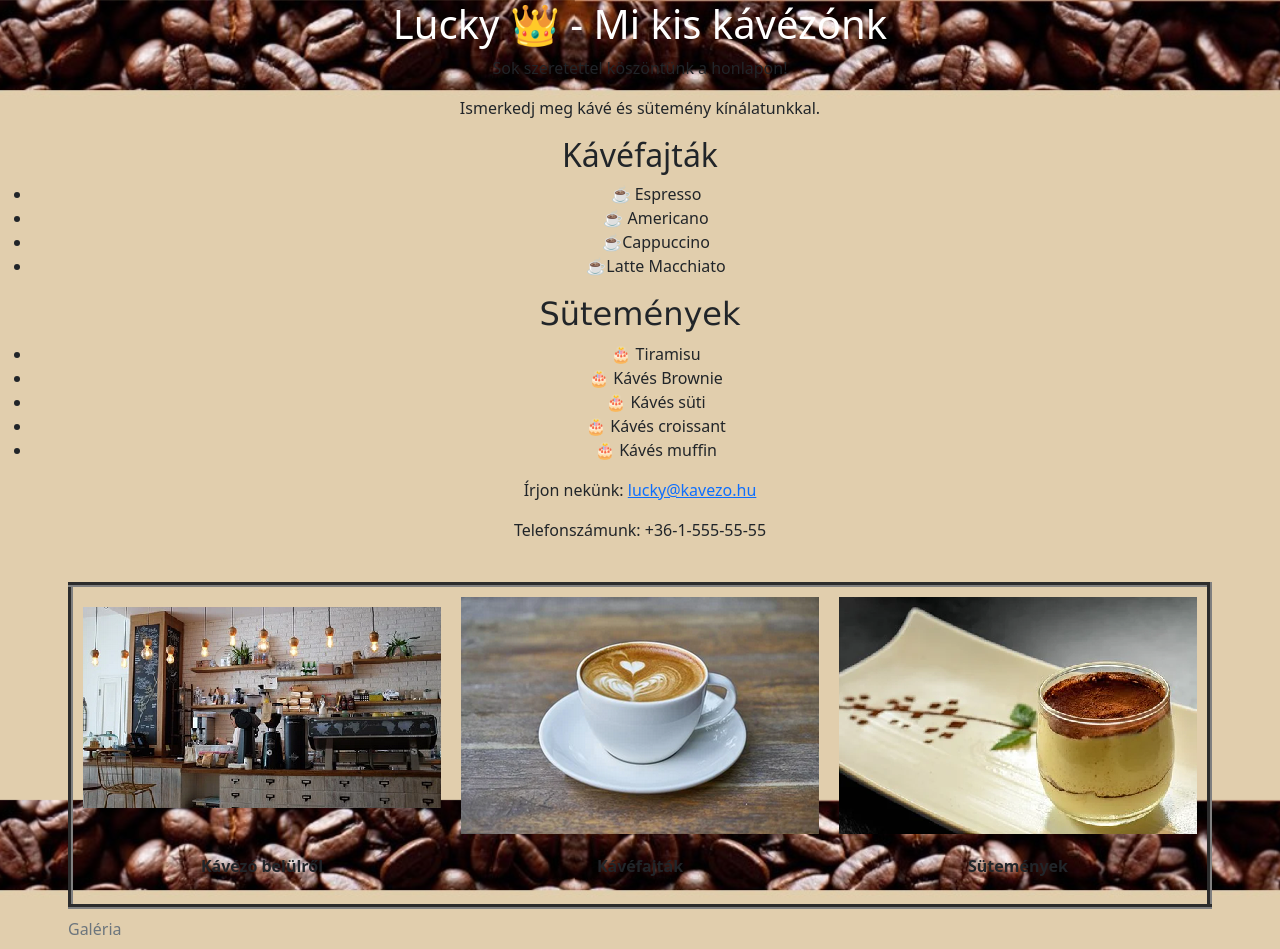
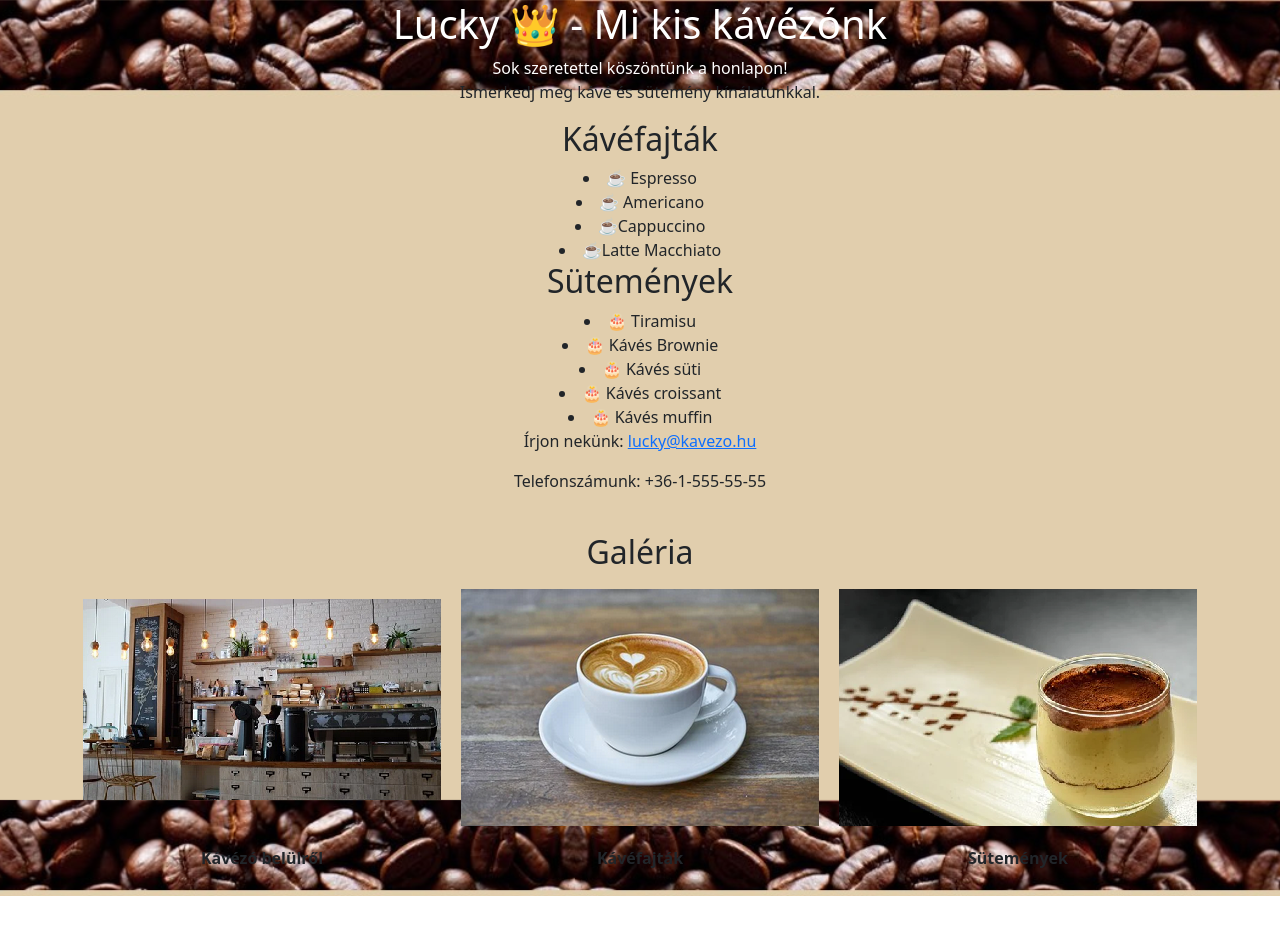
Before and after one commit to Robinhood0123/Kirajok, a plain HTML site: page kavezo_uj/Kiraj-Caffe.html in a window 1280 px wide. After the commit the page ends 896 px from the top, so only its background shows below. Drawn offline with Linux system fonts and the light colour scheme; files that its build step writes are made by us from their sources.

Commit message:
11.13
Weboldal véglegesítése

```diff
--- a/kavezo_uj/Kiraj-Caffe.html
+++ b/kavezo_uj/Kiraj-Caffe.html
@@ -1,11 +1,11 @@
 <!DOCTYPE html>
 <html lang="hu">
+
 <head>
     <meta charset="UTF-8">
-    <meta http-equiv="X-UA-Comparible" coneten="IE=edge"
+    <meta http-equiv="X-UA-Comparible" coneten="IE=edge">
     <meta name="viewport" content="width=device-width, initial-scale=1.0">
-    <link rel="stylesheet" href="./bootstrap-5.0.2-dist/bootstrap.min.css" integrity="sha384-B0vP5xmATw1+K9KRQjQERJvTumQW0nPEzvF6L/Z6nronJ3oUOFUFpCjEUQouq2+l" crossorigin="anonymous">
-    <link rel="stylesheet" href="./bootstrap-5.0.2-dist/style.css">
+    <link rel="stylesheet" href="./bootstrap-5.0.2-dist/bootstrap.min.css">
     <link rel="stylesheet" href="style.css">
     <title>Lucky</title>
     <style>
@@ -17,44 +17,42 @@
         }
     </style>
 </head>
-<body backgroundcolor="lightgreen" vlink="green" alink="darkred">
-    <div width="600" align= center>
+
+<body>
+    <div>
         <style>
             body{
                 -webkit-text-stroke-color: white;
             }
-
         </style>
     <h1><fontface="Verdana">Lucky 👑 - Mi kis kávézónk</fontface></h1>
 
 
-    <p>Sok szeretettel köszöntünk a honlapon!</p>
+    <p1>Sok szeretettel köszöntünk a honlapon!</p1>
     <p>Ismerkedj meg kávé és sütemény kínálatunkkal.</p>
 
     <h2><font-face="Verdana">Kávéfajták</font-face></h2>
 
-    <ul>
+
         <li>&#9749; Espresso</li>
         <li>&#9749; Americano</li>
         <li>&#9749;Cappuccino</li>
         <li>&#9749;Latte Macchiato</li>
-    </ul>
 
-    <h2><font face="Verdana">Sütemények</font></h2>
 
-    <ul>
+    <h2><font-face>Sütemények</font-face></h2>
+
         <li>&#127874;  Tiramisu</li>
         <li>&#127874;  Kávés Brownie</li>
         <li>&#127874; Kávés süti</li>
         <li>&#127874; Kávés croissant</li>
         <li>&#127874;  Kávés muffin</li>
-    </ul>
 
     <p>Írjon nekünk: <a href="https://mail.google.com/mail/u/0/#sent?compose=GTvVlcRzCbfNBxkKsrzFNTBCZzbJnxsDpSsLZXpKRlwhvhBRQfNXmjcFJpFXHrzZfPRCPGJsDMQKg">lucky@kavezo.hu</a></p>
     <p>Telefonszámunk: +36-1-555-55-55</p>
     <br>
-    <table border="5" cellspacing="2" cellpadding="10" halign="center" valign="center">
-        <caption>Galéria</caption>
+    <table cellspacing="2" cellpadding="10" halign="center" valign="center" align="center">
+        <h2>Galéria</h2>
         <div class="containers"></div>
         <div class="row">
             <div class="col-lg-4 col-md-6 col-12">
@@ -64,12 +62,11 @@
             <td><a href="sutemenyek.html"><img src="tiramisu_k.png" alt="kavezp.png"></a></td>
         </tr>
         <tr>
-            <td><p align="center"><b>Kávézó belülről</b></p></td>
+            <td><p><b>Kávézó belülről</b></p></td>
 
-            <td><p align="center"><b>Kávéfajták</b></p></td>
-            <td><p align="center"><b>Sütemények</b></p></td>
+            <td><p><b>Kávéfajták</b></p></td>
+            <td><p><b>Sütemények</b></p></td>
         </tr>
     </table>
-</div>
 </body>
 </html>
--- a/kavezo_uj/style.css
+++ b/kavezo_uj/style.css
@@ -1,3 +1,12 @@
 h1 {
     color: white;
 }
+p1 {
+    color: white
+}
+p{
+    text-align: center;
+}
+div{
+    text-align: center;
+}
```
